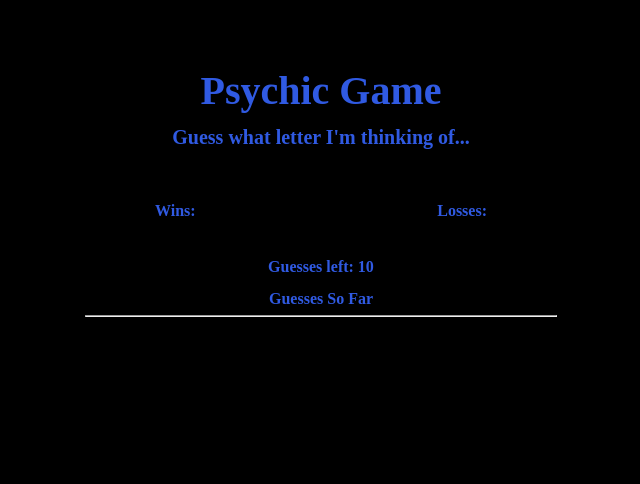
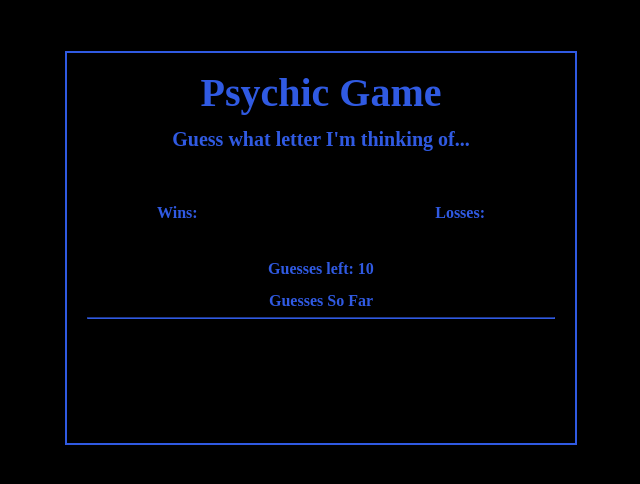
Before and after one commit to alexanderpaulino/HW-Psychic-Game, a plain HTML site: page index.html in a window 1280 px wide. Shown: the whole page, without its empty margins (319-959 px from the left). Drawn offline with Linux system fonts and the light colour scheme.

Commit message:
style changes

```diff
--- a/assets/css/style.css
+++ b/assets/css/style.css
@@ -1,15 +1,22 @@
 body, html {
 	margin: auto;
 	background-color: black;
-	background-image:;
 	color: #305AE2;
 	font-weight: bold;
 }
 
 .gameBox {
 	padding: 20px;
+	min-height: 350px;
 	margin: 4% 30% 10% 30%;
 	text-align: center;
+	border-style: solid;
+	border-width: 2px;
+	border-color: #305AE2;
+}
+
+hr {
+	border-color: #305AE2;
 }
 
 .title {
--- a/assets/javascript/game.js
+++ b/assets/javascript/game.js
@@ -39,7 +39,7 @@ document.onkeypress = function(event) {
     	guessesLeft--;
     	lettersGuessed.push(userGuess);
     	document.querySelector(".guessesLft").innerHTML = "Guesses left: " + guessesLeft;
-    	document.querySelector(".guessesBox").innerHTML = lettersGuessed;
+    	document.querySelector(".guessesBox").innerHTML = lettersGuessed.join(", ");
     	document.querySelector(".result").innerHTML = "";
     	console.log("The player guessed the letter: " + userGuess);
     }
```
Also changed, not shown: index.html (+1 -0 lines).
